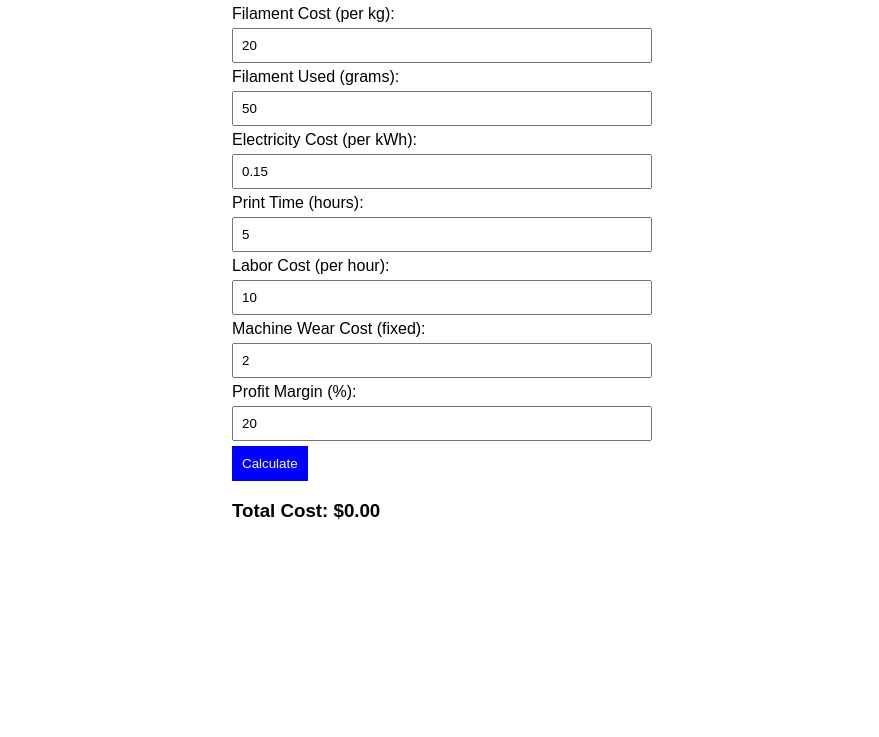
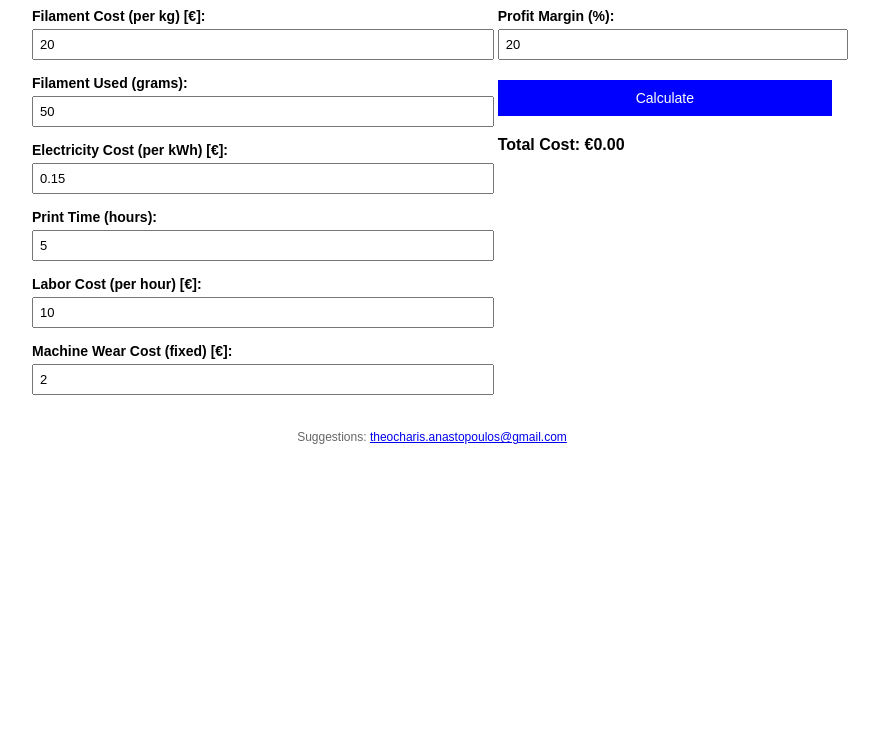
Before and after one commit to theo79/theo79.github.io, a plain HTML site: page index.html in a window 1280 px wide. Shown: the part 63-800 px from the top of the page, without its empty margins (208-1087 px from the left). Drawn offline with Linux system fonts and the light colour scheme.

Commit message:
Update index.html

```diff
--- a/index.html
+++ b/index.html
@@ -5,39 +5,102 @@
     <meta name="viewport" content="width=device-width, initial-scale=1.0">
     <title>3D Print Cost Estimator</title>
     <style>
-        body { font-family: Arial, sans-serif; text-align: center; margin: 20px; }
-        .container { max-width: 400px; margin: auto; text-align: left; }
-        input { width: 100%; padding: 8px; margin: 5px 0; }
-        button { padding: 10px; background: blue; color: white; border: none; cursor: pointer; }
+        body {
+            font-family: Arial, sans-serif;
+            margin: 20px;
+            font-size: 14px;
+        }
+
+        .wrapper {
+            display: flex;
+            max-width: 800px;
+            margin: auto;
+            gap: 20px;
+        }
+
+        .left, .right {
+            display: flex;
+            flex-direction: column;
+        }
+
+        .left {
+            flex: 4;
+        }
+
+        .right {
+            flex: 3;
+            justify-content: flex-start;
+        }
+
+        label {
+            margin-top: 10px;
+            font-weight: bold;
+        }
+
+        input {
+            padding: 6px;
+            margin: 5px 0;
+            width: 100%;
+            font-size: 13px;
+        }
+
+        button {
+            margin-top: 15px;
+            padding: 10px;
+            background: blue;
+            color: white;
+            border: none;
+            cursor: pointer;
+            font-size: 14px;
+        }
+
+        h3 {
+            margin-top: 20px;
+            font-size: 16px;
+        }
+
+        .suggestions {
+            text-align: center;
+            margin-top: 30px;
+            font-size: 12px;
+            color: #666;
+        }
     </style>
 </head>
 <body>
-    <h2>3D Print Cost Estimator</h2>
-    <div class="container">
-        <label>Filament Cost (per kg):</label>
+    <h2 style="text-align:center;">3D Print Cost Estimator</h2>
+    <div class="wrapper">
+        <div class="left">
+            <label>Filament Cost (per kg) [€]:</label>
             <input type="number" id="filamentCost" value="20">
 
             <label>Filament Used (grams):</label>
             <input type="number" id="filamentUsed" value="50">
 
-        <label>Electricity Cost (per kWh):</label>
+            <label>Electricity Cost (per kWh) [€]:</label>
             <input type="number" id="electricityCost" value="0.15">
 
             <label>Print Time (hours):</label>
             <input type="number" id="printTime" value="5">
 
-        <label>Labor Cost (per hour):</label>
+            <label>Labor Cost (per hour) [€]:</label>
             <input type="number" id="laborCost" value="10">
 
-        <label>Machine Wear Cost (fixed):</label>
+            <label>Machine Wear Cost (fixed) [€]:</label>
             <input type="number" id="machineWear" value="2">
+        </div>
 
+        <div class="right">
             <label>Profit Margin (%):</label>
             <input type="number" id="profitMargin" value="20">
 
             <button onclick="calculateCost()">Calculate</button>
+            <h3>Total Cost: €<span id="totalCost">0.00</span></h3>
+        </div>
+    </div>
 
-        <h3>Total Cost: $<span id="totalCost">0.00</span></h3>
+    <div class="suggestions">
+        Suggestions: <a href="mailto:theocharis.anastopoulos@gmail.com">theocharis.anastopoulos@gmail.com</a>
     </div>
 
     <script>
```
Lines whose indentation alone changed are shown as unchanged.
